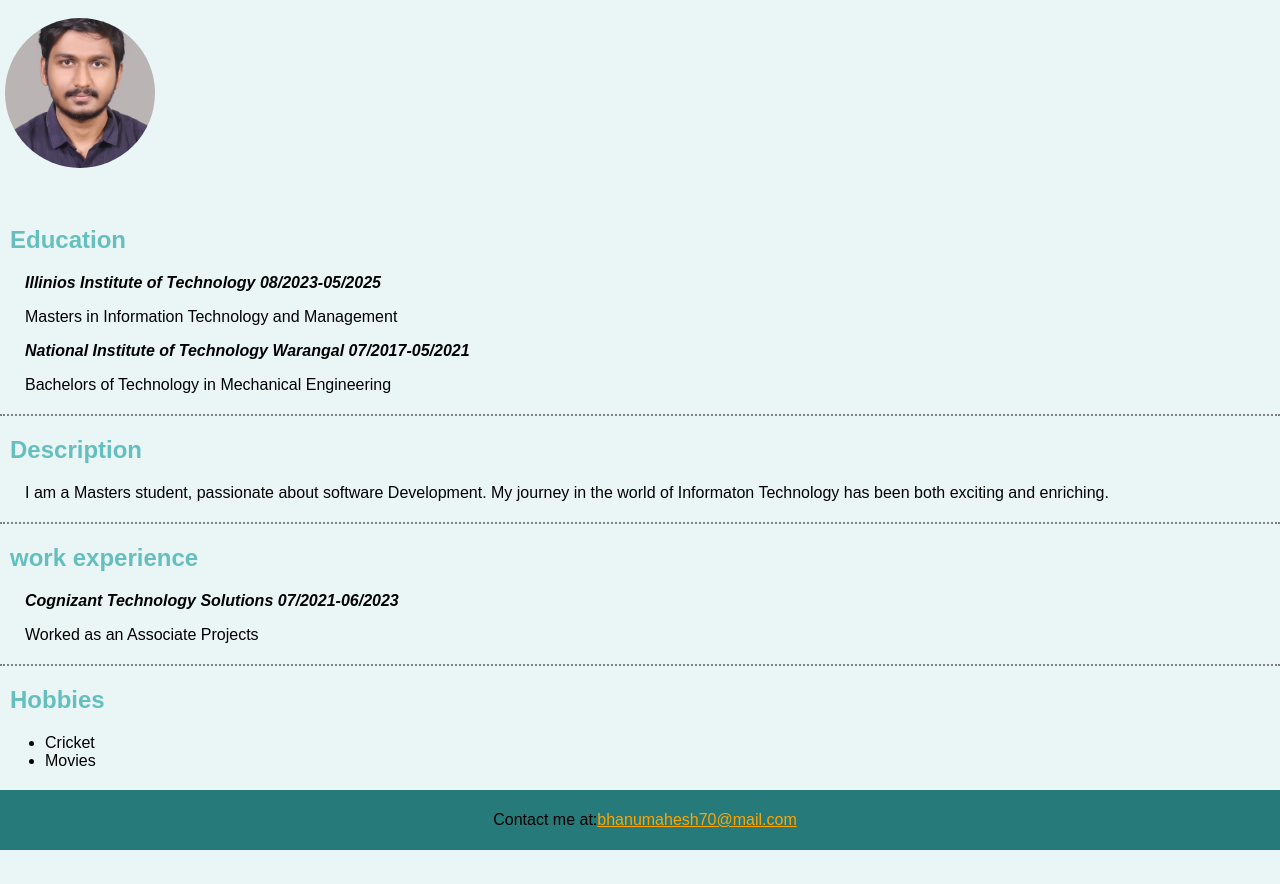
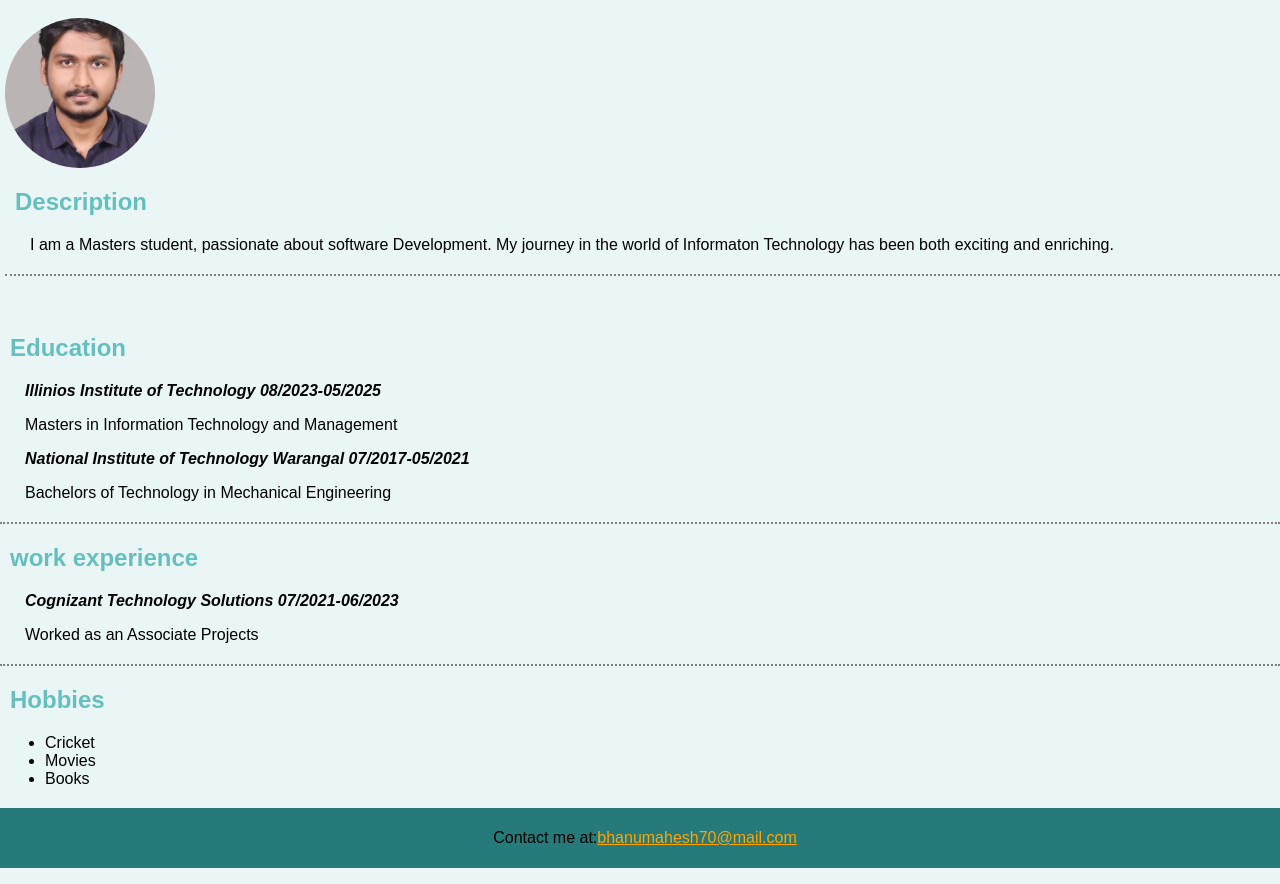
Before and after one commit to Bhanumahesh70/ITMD542, a plain HTML site: page Lab1/index.html in a window 1280 px wide. Shown: the part 83-967 px from the top of the page. Drawn offline with Linux system fonts and the light colour scheme.

Commit message:
modified html content

```diff
--- a/Lab1/index.html
+++ b/Lab1/index.html
@@ -19,8 +19,15 @@
           </div>
           <div class="clear-float"></div>
 
+        <section id="description">
+            <h2>Description</h2>
+            <p>
+                I am a Masters student, passionate about software Development. My journey in the world of Informaton Technology has been both exciting and enriching.
+            </p>
+        </section>
+        <hr>
+    </section><br>
 
-      </section><br>
     <section id="education">
         <h2>Education</h2>
         <div>
@@ -31,14 +38,6 @@
 
 
         </div>
-        </section>
-
-        <hr>
-        <section id="description">
-            <h2>Description</h2>
-            <p>
-                I am a Masters student, passionate about software Development. My journey in the world of Informaton Technology has been both exciting and enriching.
-            </p>
     </section>
 <hr>
         <section id="Work experience">
@@ -52,6 +51,7 @@
             <ul>
                 <li>Cricket</li>
                 <li>Movies</li>
+                <li>Books</li>
             </ul>
         </section>
     </main>
```
Lines whose indentation alone changed are shown as unchanged.
